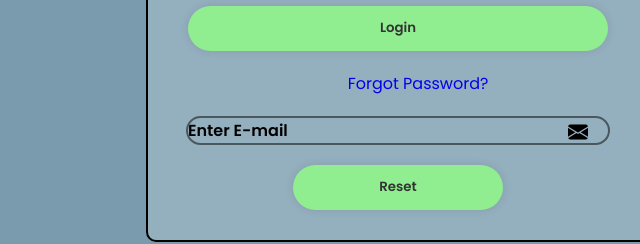
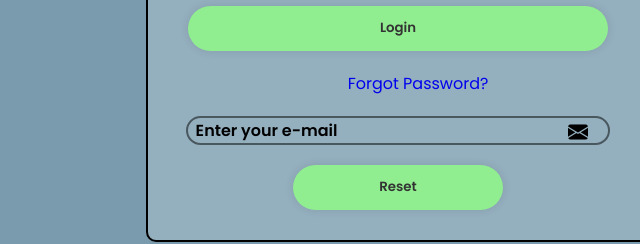
Before and after one commit to korin1234/VR, a website: page src/pages/teacherlogin.html in a window 1280 px wide. Both pictures are taken after a click on the link "Forgot Password?". Shown: the part 415-659 px from the top of the page, 242-882 px from the left. Drawn offline with nearby package versions, Linux system fonts and the light colour scheme.

Commit message:
vr update

```diff
--- a/src/pages/teacherlogin.html
+++ b/src/pages/teacherlogin.html
@@ -23,18 +23,18 @@
         <form id="login-form">
           <h1>Login</h1>
           <div class="input-box">
-            <input type="text" id="username" placeholder="Username" required>
+            <input type="text" id="username" placeholder="  Username" required>
             <i class="bi bi-person-fill"></i>
           </div>
             <div class="input-box">
-            <input type="password" id="password" placeholder="Password" required>
+            <input type="password" id="password" placeholder="  Password" required>
               <i class="bi bi-lock-fill"></i>
           </div>
           <button type="submit" id="login-btn" class="btn">Login</button>
           <a href="#" id="forgot-password"> Forgot Password?</a>
           <div class="forgot-password-form">
             <i class="bi bi-envelope-fill"></i>
-            <input type="text" placeholder="Enter E-mail" id="email">
+            <input type="text" placeholder="  Enter your e-mail" id="email">
             <button class="send-link-btn">
               Reset
             </button>
```
Also changed, not shown: src/pages/accountsettings.html (+3 -3 lines).
